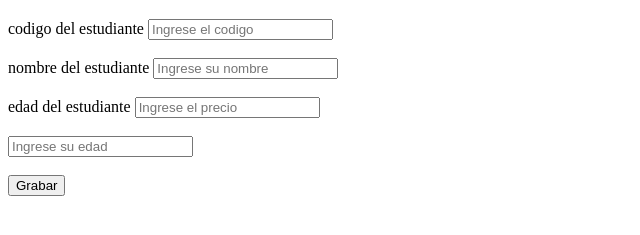
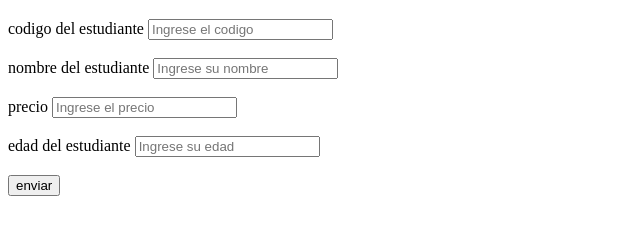
Before and after one commit to sakul972/video.github.io, a plain HTML site: page index.html in a window 1280 px wide. Shown: the part 61-296 px from the top of the page, without its empty margins (0-640 px from the left). Drawn offline with Linux system fonts and the light colour scheme.

Commit message:
Update index.html
Signed-off-by: sakul072.github.io <lukruiz35@gmail.com>

```diff
--- a/index.html
+++ b/index.html
@@ -12,10 +12,11 @@
     <input type="text" name="codigo" id="codigo" placeholder="Ingrese el codigo"> <br><br>
     <label for="codigo"> nombre del estudiante</label>
     <input type="text" name="nombre" id="nombre" placeholder="Ingrese su nombre"><br><br>
+    <label for="codigo"> precio</label>
+    <input type="text" name="precio" id="precio" placeholder="Ingrese el precio"><br><br>
     <label for="codigo"> edad del estudiante</label>
-    <input type="text" name="precio" id="precio" placeholder="Ingrese el precio"><br><br>
     <input type="text" name="edad" id="edad" placeholder="Ingrese su edad"><br><br>
-    <input type="submit" value="Grabar">
+    <input type="submit" value="enviar">
 </form>
 </body>
 </html>
```
